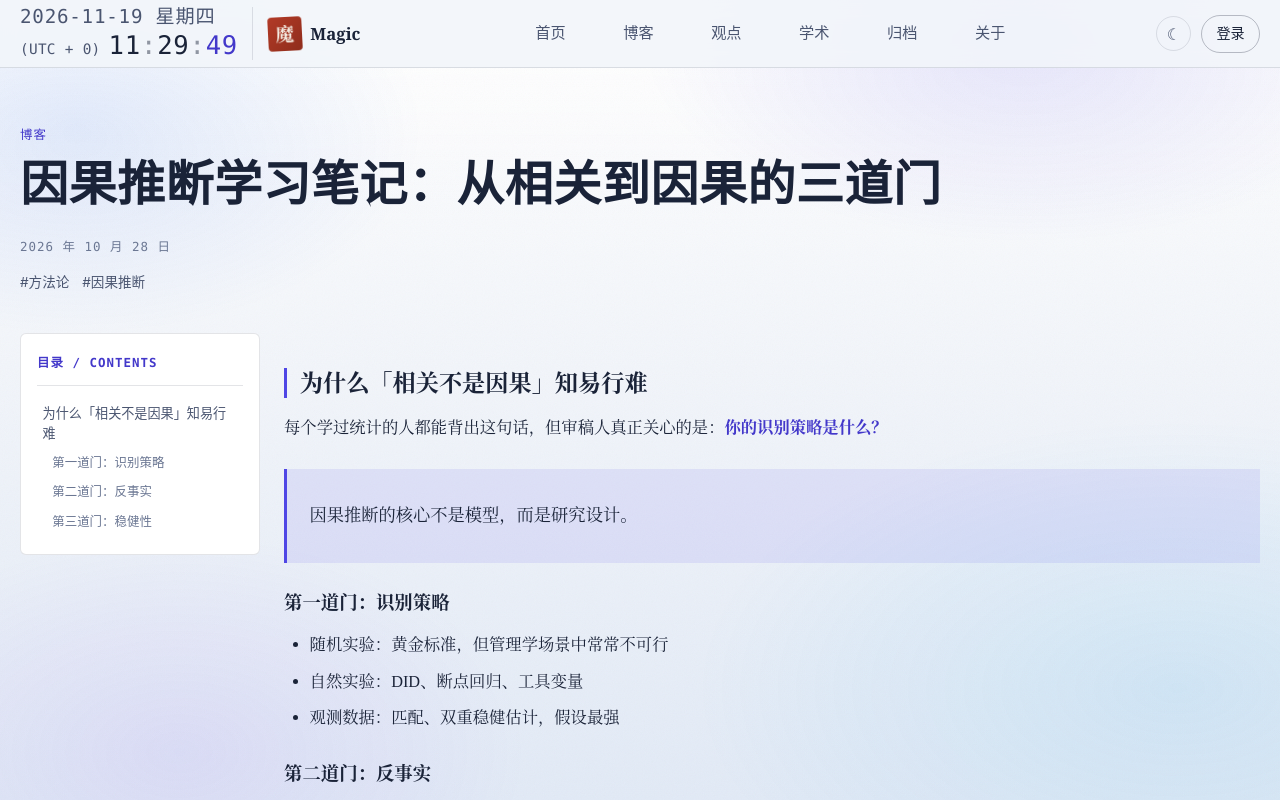
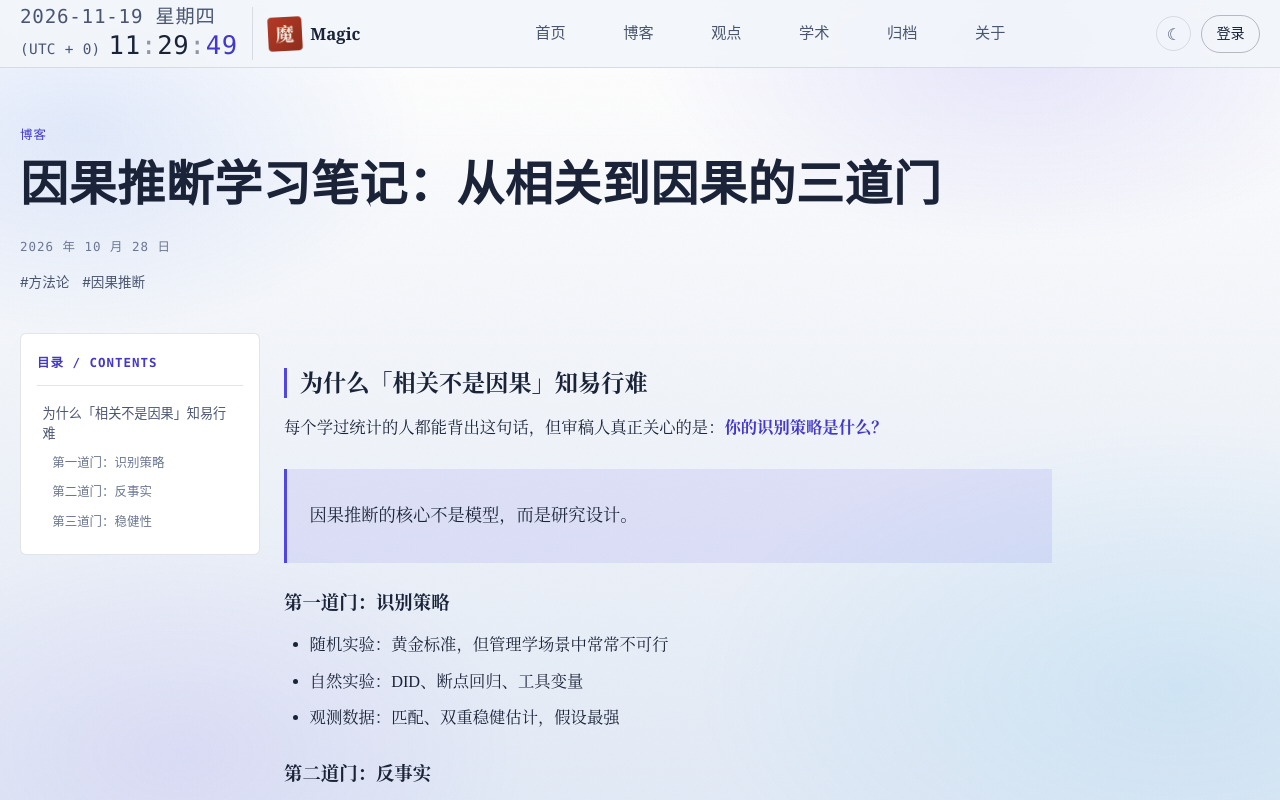
Before and after one commit to domagic/domagic.github.io, a Vue app: page /blog/causal-inference-notes in a window 1280 px wide. Shown: the top 800 px of the page. Built offline with nearby package versions, Linux system fonts and the light colour scheme.

Commit message:
fix(post): cap body reading width to avoid full-screen text

```diff
--- a/src/views/PostView.vue
+++ b/src/views/PostView.vue
@@ -194,6 +194,9 @@ const bodyContent = computed(() => {
 
 .post__main {
   min-width: 0;
+  /* 正文阅读宽度：目录贴最左、标题可铺满，但正文限制在舒适行宽内，
+     避免宽屏下正文水平占满整个屏幕。 */
+  max-width: 48rem;
 }
 
 .post__header {
```
